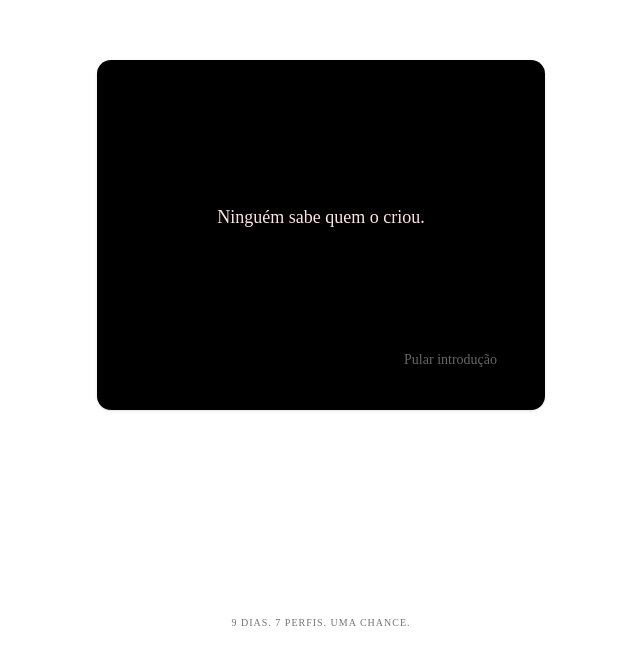
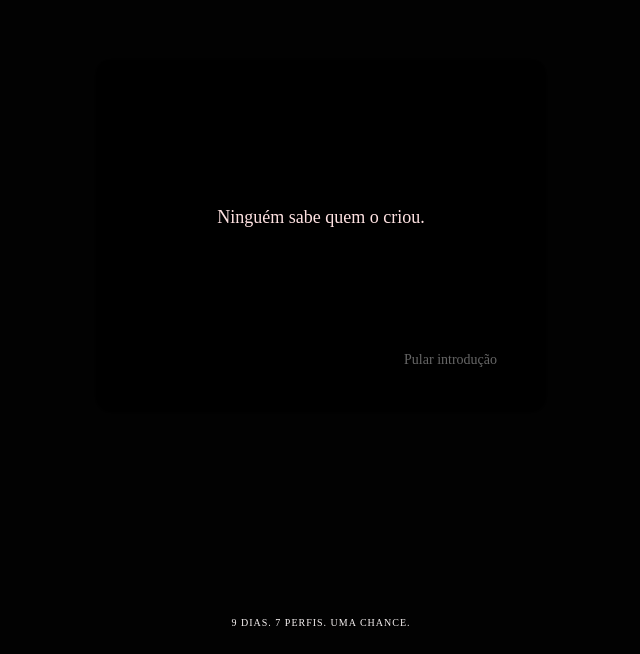
Before and after one commit to ghost-byte2/Tindeath, a Next.js app: page / in a window 1280 px wide. Shown: the part 146-800 px from the top of the page, without its empty margins (319-959 px from the left). Built offline with nearby package versions, Linux system fonts and the light colour scheme.

Commit message:
update css

```diff
--- a/app/globals.css
+++ b/app/globals.css
@@ -84,37 +84,40 @@
 }
 
 .dark {
-  --background: oklch(0.145 0 0);
-  --foreground: oklch(0.985 0 0);
-  --card: oklch(0.205 0 0);
-  --card-foreground: oklch(0.985 0 0);
-  --popover: oklch(0.205 0 0);
-  --popover-foreground: oklch(0.985 0 0);
-  --primary: oklch(0.922 0 0);
-  --primary-foreground: oklch(0.205 0 0);
-  --secondary: oklch(0.269 0 0);
-  --secondary-foreground: oklch(0.985 0 0);
-  --muted: oklch(0.269 0 0);
-  --muted-foreground: oklch(0.708 0 0);
-  --accent: oklch(0.269 0 0);
-  --accent-foreground: oklch(0.985 0 0);
-  --destructive: oklch(0.704 0.191 22.216);
-  --border: oklch(1 0 0 / 10%);
-  --input: oklch(1 0 0 / 15%);
-  --ring: oklch(0.556 0 0);
+   --background: oklch(8.467% 0.00001 271.152);
+  --foreground: oklch(98.066% 0.00211 14.279);
+  --card: oklch(12.856% 0.00001 271.152);
+  --card-foreground: oklch(97.245% 0.00318 15.3);
+  --popover: oklch(1 0 0);
+  --popover-foreground: oklch(99.183% 0.00104 11.182);
+  --primary: oklch(98.441% 0.00317 15.269);
+  --primary-foreground: oklch(99.557% 0.0021 14.222);
+  --secondary: oklch(0.97 0 0);
+  --secondary-foreground: oklch(0.205 0 0);
+  --muted: oklch(0.97 0 0);
+  --muted-foreground: oklch(96.501% 0.00534 16.12);
+  --accent: oklch(0.97 0 0);
+  --accent-foreground: oklch(99.107% 0.00011 271.152);
+  --border: oklch(11.492% 0.00001 271.152);
+  --destructive: oklch(0.577 0.245 27.325);
+  --secondary: oklch(61.739% 0.2041 141.553);
+  --input: oklch(97.622% 0.00425 15.794);
+  --ring: oklch(0.708 0 0);
   --chart-1: oklch(0.87 0 0);
   --chart-2: oklch(0.556 0 0);
   --chart-3: oklch(0.439 0 0);
   --chart-4: oklch(0.371 0 0);
   --chart-5: oklch(0.269 0 0);
-  --sidebar: oklch(0.205 0 0);
-  --sidebar-foreground: oklch(0.985 0 0);
-  --sidebar-primary: oklch(0.488 0.243 264.376);
-  --sidebar-primary-foreground: oklch(0.985 0 0);
-  --sidebar-accent: oklch(0.269 0 0);
-  --sidebar-accent-foreground: oklch(0.985 0 0);
-  --sidebar-border: oklch(1 0 0 / 10%);
-  --sidebar-ring: oklch(0.556 0 0);
+  --radius: 0.625rem;
+  --sidebar: oklch(11.492% 0.00001 271.152);
+  --sidebar-foreground: oklch(0.145 0 0);
+  --sidebar-primary: oklch(0.205 0 0);
+  --sidebar-primary-foreground: oklch(15.434% 0.00002 271.152);
+  --sidebar-accent: oklch(13.441% 0.00002 271.152);
+  --sidebar-accent-foreground: oklch(0.205 0 0);
+  --sidebar-border: oklch(9.693% 0.00001 271.152);
+  --sidebar-ring: oklch(12.856% 0.00001 271.152);
+
 }
 
 @layer base {
--- a/app/layout.tsx
+++ b/app/layout.tsx
@@ -25,9 +25,11 @@ export default function RootLayout({
   return (
     <html
       lang="en"
-      className={`${geistSans.variable} ${geistMono.variable} h-full antialiased`}
+      className={`dark ${geistSans.variable} ${geistMono.variable} h-full antialiased`}
     >
-      <body className="min-h-full flex flex-col">{children}</body>
+      <body className="min-h-full flex flex-col">
+        {children}
+      </body>
     </html>
   );
 }
--- a/app/page.tsx
+++ b/app/page.tsx
@@ -365,7 +365,7 @@ function sendMessage() {
   className="w-70 h-70 rounded-full object-cover shadow-2xl"
 />
     </div>
-    <Card className="w-full max-w-sm p-4 mb-4 min-h-[80px] bg-white/95">
+    <Card className=" border-2 border-red-800 w-full max-w-sm p-4 mb-4 min-h-[80px] bg-red-500">
      {sentMessage && (
     <div className="mb-3 text-right">
       <span className="text-xs text-gray-500">Você</span>
@@ -391,12 +391,14 @@ function sendMessage() {
           </span>
         </div>
       ) : (
-     <Input
+
+ <Input
   value={userMessage}
   onChange={(e) => setUserMessage(e.target.value)}
   placeholder="Digite uma mensagem..."
-  className="w-full max-w-sm bg-white border-white text-black"
+  className="w-full !bg-white max-w-sm !border-red-800 placeholder:text-zinc-400 text-black"
 />
+
       )}
     </Card>
 
@@ -404,7 +406,7 @@ function sendMessage() {
       onClick={sendMessage}
       disabled={typing}
       size="lg"
-      className="w-full max-w-sm bg-white text-rose-600 hover:bg-white/90 font-bold"
+      className=" border border-white/40 w-full max-w-sm bg-red-400 text-white hover:bg-white/90 font-bold"
     >
       {typing ? "Digitando..." : "Enviar mensagem"}
     </Button>
@@ -489,6 +491,7 @@ function StoryIntro({
 
 
  return (
+
   <Card className="p-8 bg-black border-0 text-center min-h-[350px] flex flex-col justify-between">
     <div className="flex-1 flex items-center justify-center">
       <p
@@ -702,20 +705,6 @@ function SwipeView({
   const photoCount = profile.photos.length;
   return (
     <div className="space-y-1">
-      <div className="flex gap-1">
-        {Array.from({ length: total }).map((_, i) => (
-          <div
-            key={i}
-            className={`h-1 flex-1 rounded-full ${
-              i < index
-                ? "bg-primary"
-                : i === index
-                  ? "bg-primary/60"
-                  : "bg-muted"
-            }`}
-          />
-        ))}
-      </div>
       <div className="flex justify-center">
       <Card
         key={`${day}-${index}`}
@@ -781,16 +770,16 @@ function SwipeView({
         <button
           onClick={() => onSwipe("reject")}
           aria-label="Recusar"
-          className="size-16 rounded-full border-2 border-destructive bg-card text-destructive flex items-center justify-center hover:bg-destructive hover:text-destructive-foreground transition-colors active:scale-95 bg-red-700"
+          className="size-16 rounded-full border-2 border-destructive bg-card text-destructive flex items-center justify-center text-white transition-colors active:scale-95 bg-red-700"
         >
           <X className="size-7" />
         </button>
         <button
           onClick={() => onSwipe("match")}
           aria-label="Match"
-          className="size-16 rounded-full border-2 border-primary bg-card text-primary flex items-center justify-center hover:bg-primary hover:text-primary-foreground transition-colors active:scale-95 bg-green-700"
+          className="size-16 rounded-full border-2  flex items-center justify-center transition-colors active:scale-95 bg-green-700"
         >
-          <Heart className="size-7 fill-current bg-green-700" />
+          <Heart className="bg-green-700 text-white" />
         </button>
       </div>
     </div>
@@ -815,18 +804,17 @@ function Verdict({
       <br></br>
       <div className="grid grid-cols-2 gap-3">
         <Button
-          variant="destructive"
+
           size="lg"
           onClick={() => onAnswer(true)}
-          className="font-bold border border-red-500 hover:bg-red-600"
+          className=" bg-black font-bold border border-red-700 hover:bg-red-700"
         >
           Sim, havia
         </Button>
         <Button
-          variant="secondary"
           size="lg"
           onClick={() => onAnswer(false)}
-          className="font-bold border border-green-500 hover:bg-green-600"
+          className=" bg-black font-bold border border-green-700 hover:bg-green-700"
         >
           Tudo normal
         </Button>
@@ -862,13 +850,13 @@ function Verdict({
     return (
   <div>
         <div className="flex items-center gap-3 bg-red-600">
-          <Skull className="size-8 text-destructive " />
-          <h2 className="text-3xl font-black text-destructive">Você morreu.</h2>
+          <Skull className="size-8  " />
+          <h2 className="text-3xl font-black ">Você morreu.</h2>
         </div>
         <p className="text-sm text-muted-foreground leading-relaxed mt-10 ml-5">
           {message}
         </p>
-        <Button onClick={onReset} size="lg" className="w-full">
+        <Button onClick={onReset} size="lg" className="w-full bg-black  hover:bg-black">
           Tentar de novo
         </Button>
      </div>
```
